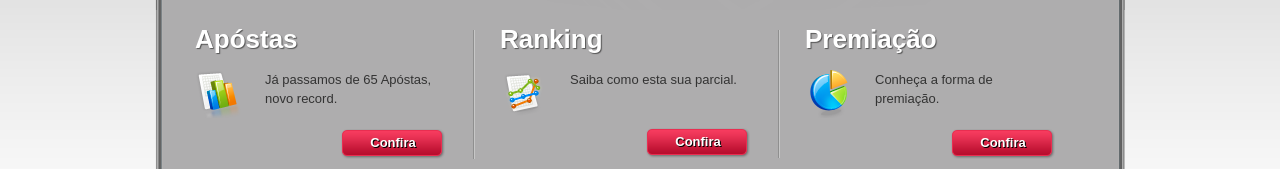
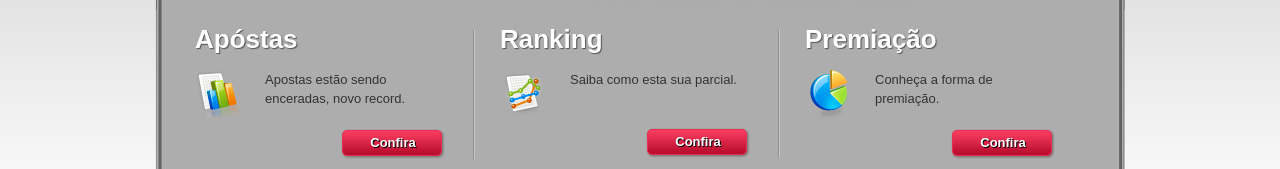
Before and after one commit to bolaobrasil/bolaobrasil, a plain HTML site: page principal.html in a window 1280 px wide. Shown: the part 539-708 px from the top of the page. Drawn offline with Linux system fonts and the light colour scheme.

Commit message:
Atualizando site

```diff
--- a/principal.html
+++ b/principal.html
@@ -60,7 +60,7 @@
   		<div class="three_column margin_r25 vertical_divider">
         	<h2> Apóstas </h2>
         <img src="images/barchart.png" alt="innovate" />
-            <p>Já passamos de 65 Apóstas, novo record. </p>
+            <p>Apostas estão sendo enceradas, novo record. </p>
             <div class="cleaner_h10"></div>
             <div class="button float_r"><a href="#">Confira</a></div>
         </div>
```
Also changed, not shown: 2 other files.
